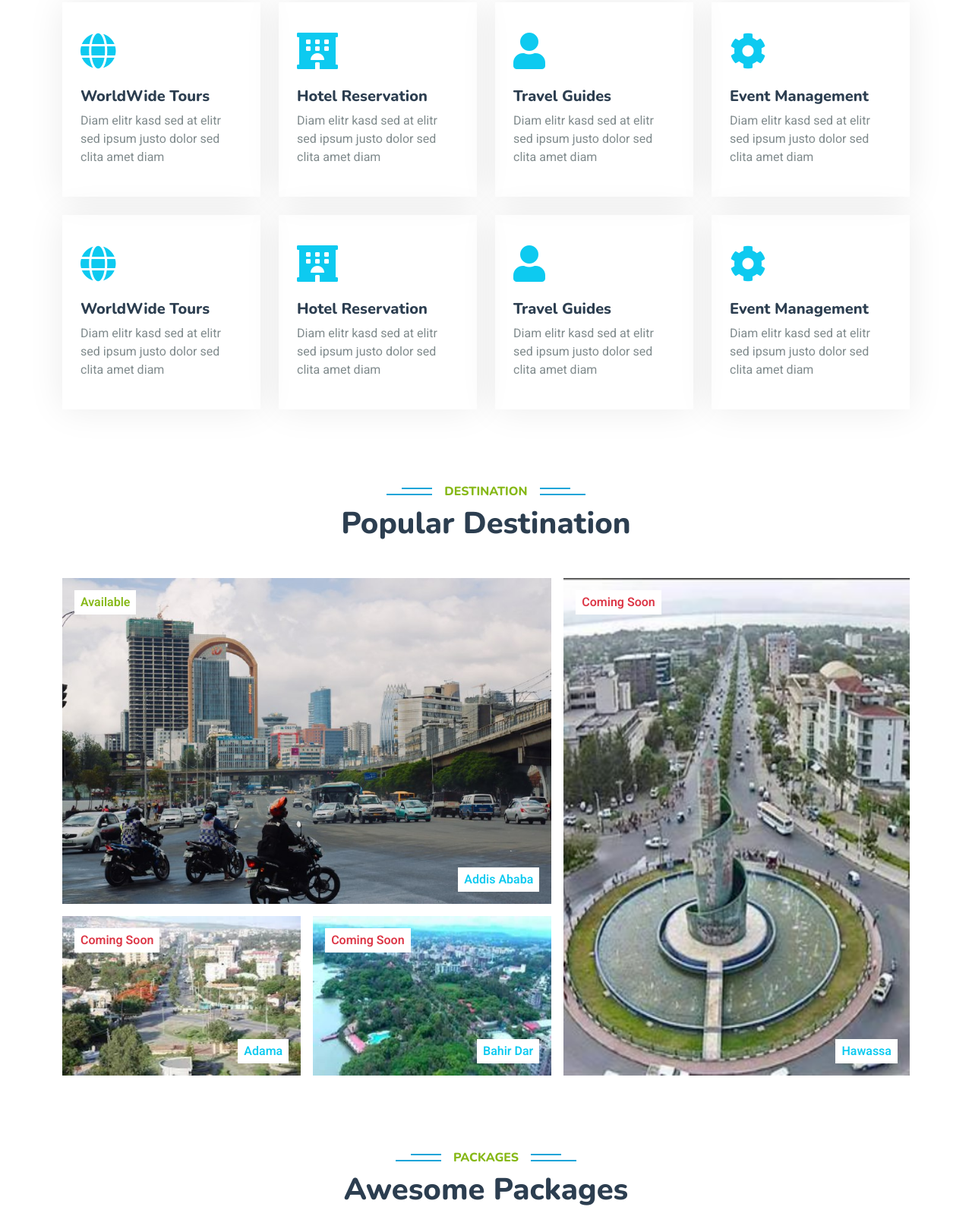
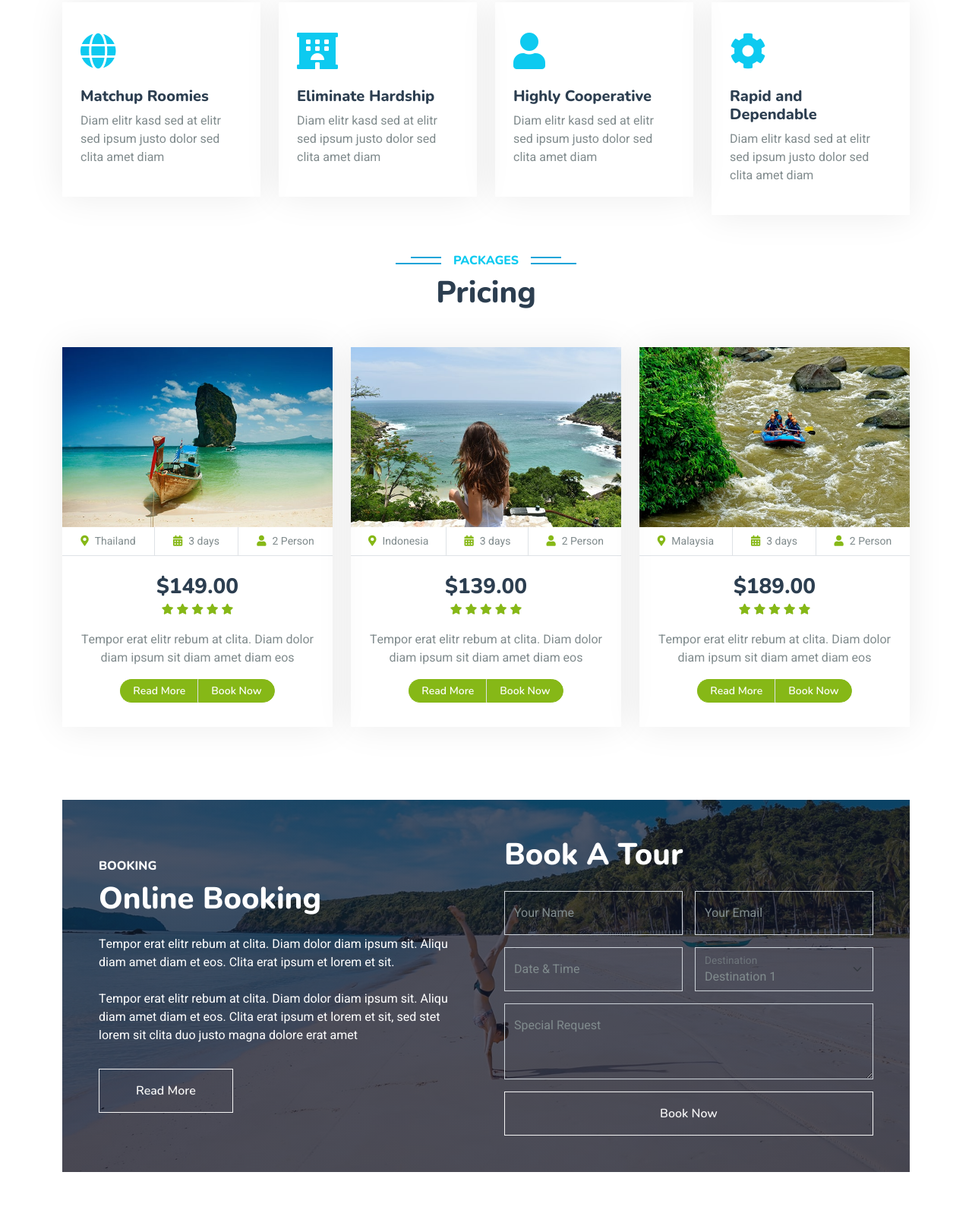
Before and after one commit to YonatanAwoke/Debal, a plain HTML site: page Debal/index.html in a window 1280 px wide. Shown: the part 1593-3186 px from the top of the page at 76% size. Drawn offline with nearby package versions, Linux system fonts and the light colour scheme.

Commit message:
added content

```diff
--- a/Debal/css/style.css
+++ b/Debal/css/style.css
@@ -37,7 +37,6 @@
     visibility: visible;
     opacity: 1;
 }
-
 
 /*** Button ***/
 .btn {
--- a/Debal/index.html
+++ b/Debal/index.html
@@ -174,15 +174,15 @@
     <div class="container-xxl py-5">
         <div class="container">
             <div class="text-center wow fadeInUp" data-wow-delay="0.1s">
-                <h6 class="section-title bg-white text-center text-info px-3">Services</h6>
-                <h1 class="mb-5">Our Services</h1>
+                <h6 class="section-title bg-white text-center text-info px-3">Service</h6>
+                <h1 class="mb-5">Offerings</h1>
             </div>
             <div class="row g-4">
                 <div class="col-lg-3 col-sm-6 wow fadeInUp" data-wow-delay="0.1s">
                     <div class="service-item rounded pt-3">
                         <div class="p-4">
                             <i class="fa fa-3x fa-globe text-info mb-4"></i>
-                            <h5>WorldWide Tours</h5>
+                            <h5>Matchup Roomies</h5>
                             <p>Diam elitr kasd sed at elitr sed ipsum justo dolor sed clita amet diam</p>
                         </div>
                     </div>
@@ -191,7 +191,7 @@
                     <div class="service-item rounded pt-3">
                         <div class="p-4">
                             <i class="fa fa-3x fa-hotel text-info mb-4"></i>
-                            <h5>Hotel Reservation</h5>
+                            <h5>Eliminate Hardship</h5>
                             <p>Diam elitr kasd sed at elitr sed ipsum justo dolor sed clita amet diam</p>
                         </div>
                     </div>
@@ -200,7 +200,7 @@
                     <div class="service-item rounded pt-3">
                         <div class="p-4">
                             <i class="fa fa-3x fa-user text-info mb-4"></i>
-                            <h5>Travel Guides</h5>
+                            <h5>Highly Cooperative</h5>
                             <p>Diam elitr kasd sed at elitr sed ipsum justo dolor sed clita amet diam</p>
                         </div>
                     </div>
@@ -209,94 +209,11 @@
                     <div class="service-item rounded pt-3">
                         <div class="p-4">
                             <i class="fa fa-3x fa-cog text-info mb-4"></i>
-                            <h5>Event Management</h5>
+                            <h5>Rapid and Dependable</h5>
                             <p>Diam elitr kasd sed at elitr sed ipsum justo dolor sed clita amet diam</p>
                         </div>
                     </div>
                 </div>
-                <div class="col-lg-3 col-sm-6 wow fadeInUp" data-wow-delay="0.1s">
-                    <div class="service-item rounded pt-3">
-                        <div class="p-4">
-                            <i class="fa fa-3x fa-globe text-info mb-4"></i>
-                            <h5>WorldWide Tours</h5>
-                            <p>Diam elitr kasd sed at elitr sed ipsum justo dolor sed clita amet diam</p>
-                        </div>
-                    </div>
-                </div>
-                <div class="col-lg-3 col-sm-6 wow fadeInUp" data-wow-delay="0.3s">
-                    <div class="service-item rounded pt-3">
-                        <div class="p-4">
-                            <i class="fa fa-3x fa-hotel text-info mb-4"></i>
-                            <h5>Hotel Reservation</h5>
-                            <p>Diam elitr kasd sed at elitr sed ipsum justo dolor sed clita amet diam</p>
-                        </div>
-                    </div>
-                </div>
-                <div class="col-lg-3 col-sm-6 wow fadeInUp" data-wow-delay="0.5s">
-                    <div class="service-item rounded pt-3">
-                        <div class="p-4">
-                            <i class="fa fa-3x fa-user text-info mb-4"></i>
-                            <h5>Travel Guides</h5>
-                            <p>Diam elitr kasd sed at elitr sed ipsum justo dolor sed clita amet diam</p>
-                        </div>
-                    </div>
-                </div>
-                <div class="col-lg-3 col-sm-6 wow fadeInUp" data-wow-delay="0.7s">
-                    <div class="service-item rounded pt-3">
-                        <div class="p-4">
-                            <i class="fa fa-3x fa-cog text-info mb-4"></i>
-                            <h5>Event Management</h5>
-                            <p>Diam elitr kasd sed at elitr sed ipsum justo dolor sed clita amet diam</p>
-                        </div>
-                    </div>
-                </div>
-            </div>
-        </div>
-    </div>
-    <!-- Service End -->
-
-
-    <!-- Destination Start -->
-    <div class="container-xxl py-5 destination">
-        <div class="container">
-            <div class="text-center wow fadeInUp" data-wow-delay="0.1s">
-                <h6 class="section-title bg-white text-center text-primary px-3">Destination</h6>
-                <h1 class="mb-5">Popular Destination</h1>
-            </div>
-            <div class="row g-3">
-                <div class="col-lg-7 col-md-6">
-                    <div class="row g-3">
-                        <div class="col-lg-12 col-md-12 wow zoomIn" data-wow-delay="0.1s">
-                            <a class="position-relative d-block overflow-hidden" href="">
-                                <img class="img-fluid" src="img/3db183c3-4fec-4e57-82ad-081fb6c27162.jfif" alt="">
-                                <div class="bg-white text-primary fw-bold position-absolute top-0 start-0 m-3 py-1 px-2">Available</div>
-                                <div class="bg-white text-info fw-bold position-absolute bottom-0 end-0 m-3 py-1 px-2">Addis Ababa</div>
-                            </a>
-                        </div>
-                        <div class="col-lg-6 col-md-12 wow zoomIn" data-wow-delay="0.3s">
-                            <a class="position-relative d-block overflow-hidden" href="">
-                                <img class="img-fluid" src="img/adama.jpg" alt="">
-                                <div class="bg-white text-danger fw-bold position-absolute top-0 start-0 m-3 py-1 px-2">Coming Soon</div>
-                                <div class="bg-white text-info fw-bold position-absolute bottom-0 end-0 m-3 py-1 px-2">Adama</div>
-                            </a>
-                        </div>
-                        <div class="col-lg-6 col-md-12 wow zoomIn" data-wow-delay="0.5s">
-                            <a class="position-relative d-block overflow-hidden" href="">
-                                <img class="img-fluid" src="img/bahir dar.jpg" alt="">
-                                <div class="bg-white text-danger fw-bold position-absolute top-0 start-0 m-3 py-1 px-2">Coming Soon</div>
-                                <div class="bg-white text-info fw-bold position-absolute bottom-0 end-0 m-3 py-1 px-2">Bahir Dar</div>
-                            </a>
-                        </div>
-                    </div>
-                </div>
-                <div class="col-lg-5 col-md-6 wow zoomIn" data-wow-delay="0.7s" style="min-height: 350px;">
-                    <a class="position-relative d-block h-100 overflow-hidden" href="">
-                        <img class="img-fluid position-absolute w-100 h-100" src="img/hawassa.png" alt="" style="object-fit: cover;">
-                        <div class="bg-white text-danger fw-bold position-absolute top-0 start-0 m-3 py-1 px-2">Coming Soon</div>
-                        <div class="bg-white text-info fw-bold position-absolute bottom-0 end-0 m-3 py-1 px-2">Hawassa</div>
-                    </a>
-                </div>
-            </div>
         </div>
     </div>
     <!-- Destination Start -->
@@ -306,8 +223,8 @@
     <div class="container-xxl py-5">
         <div class="container">
             <div class="text-center wow fadeInUp" data-wow-delay="0.1s">
-                <h6 class="section-title bg-white text-center text-primary px-3">Packages</h6>
-                <h1 class="mb-5">Awesome Packages</h1>
+                <h6 class="section-title bg-white text-center text-info px-3">Packages</h6>
+                <h1 class="mb-5">Pricing</h1>
             </div>
             <div class="row g-4 justify-content-center">
                 <div class="col-lg-4 col-md-6 wow fadeInUp" data-wow-delay="0.1s">
```
